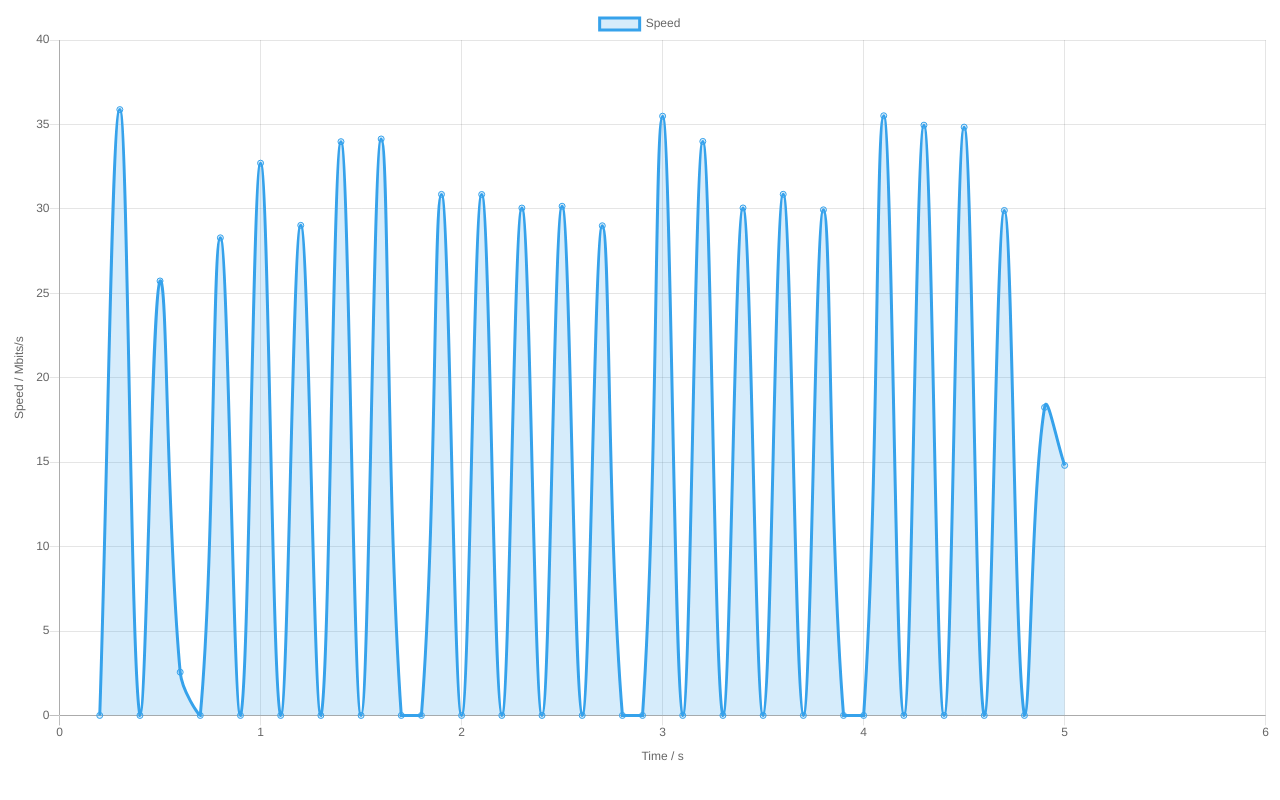
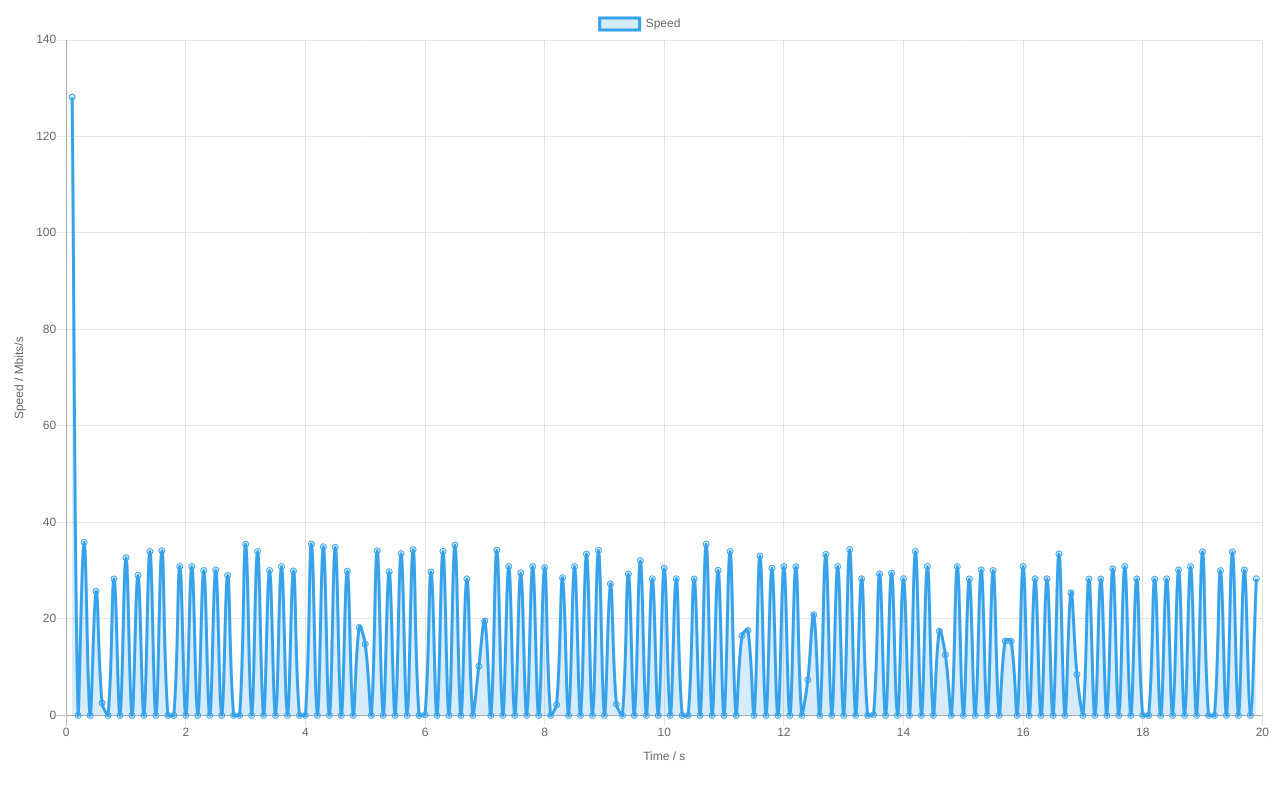
Before and after one commit to DCsunset/vue-iperf3-chart, a Vue app: page / in a window 1280 px wide. Built offline with nearby package versions, Linux system fonts and the light colour scheme.

Commit message:
feat: add starting and ending point

```diff
--- a/src/components/Chart.vue
+++ b/src/components/Chart.vue
@@ -36,6 +36,14 @@ export default {
 		unit: {
 			type: String,
 			default: "Mbits"
+		},
+		start: {
+			type: Number,
+			default: 0
+		},
+		end: {
+			type: Number,
+			default: -1
 		}
 	},
 	mounted() {
@@ -52,7 +60,7 @@ export default {
 				datasets: [
 					{
 						label: "Speed",
-						data: data.slice(1, 50),
+						data: data.slice(this.start, this.end),
 						showLine: true,
 						// Blue
 						borderColor: "rgb(54, 162, 235)",
```
